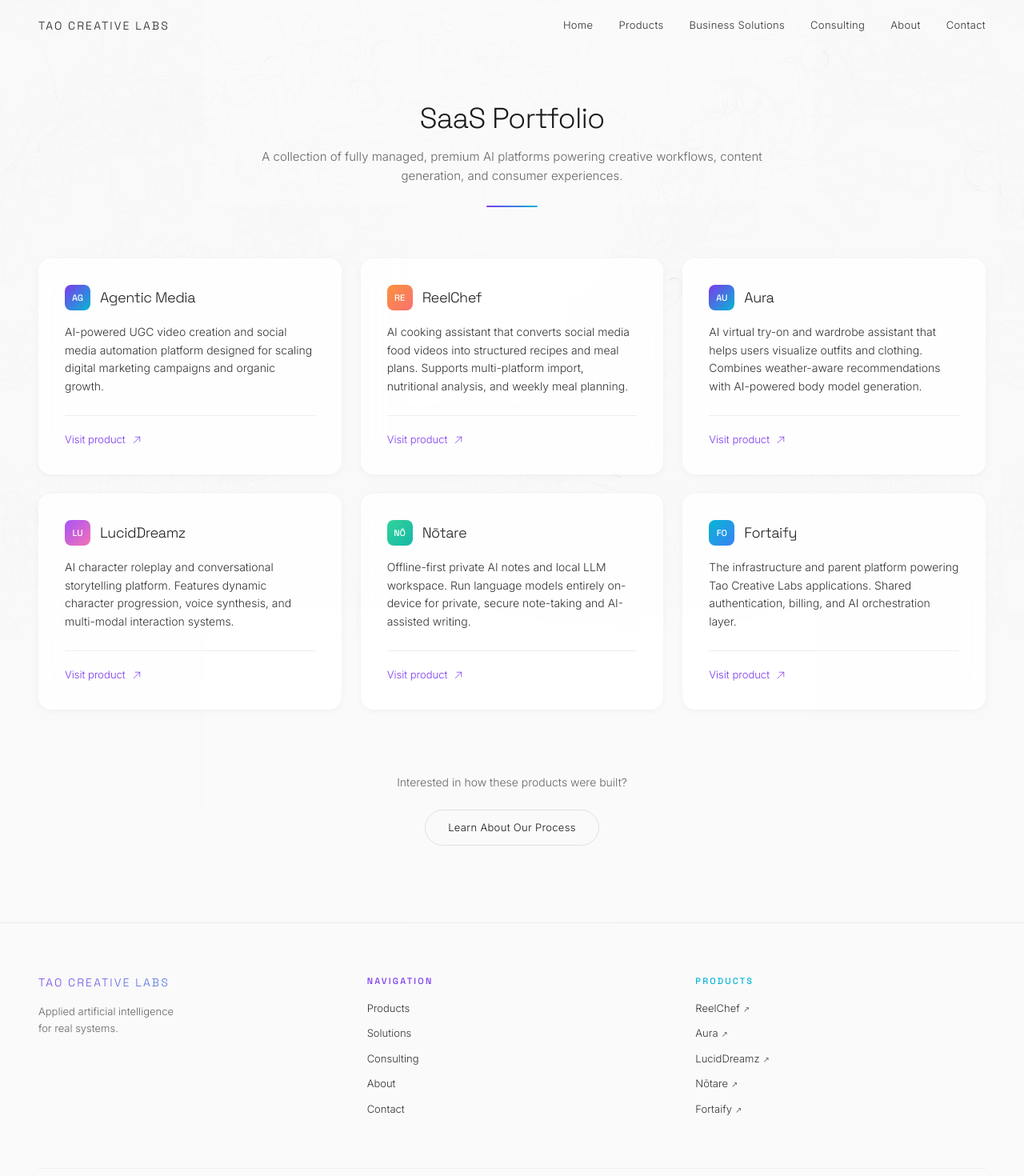
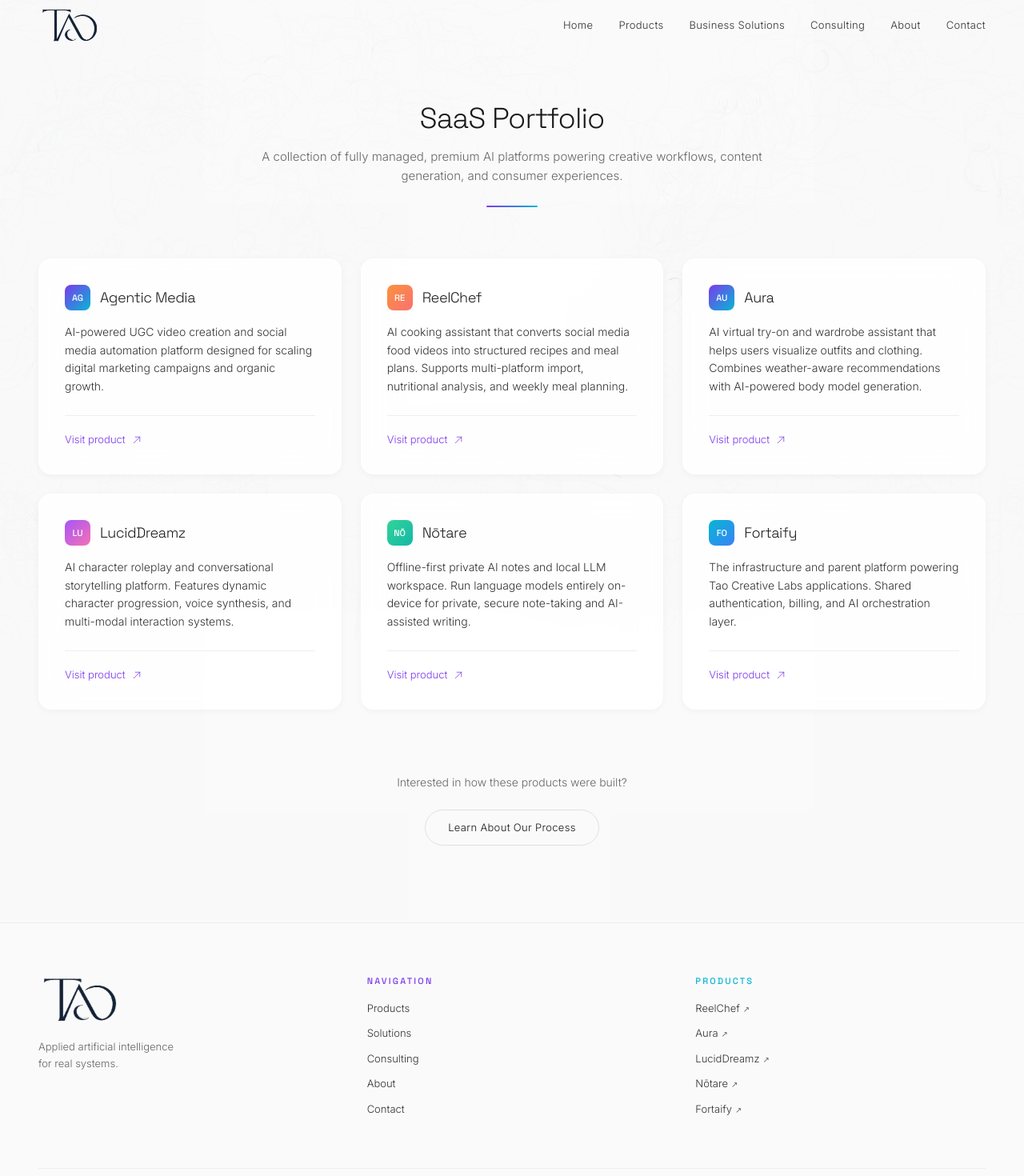
Before and after one commit to blasian01/TaoCreativeLabs, a Next.js app: page /products in a window 1280 px wide. Shown: the top 1470 px of the page at 80% size. Built offline with nearby package versions, Linux system fonts and the light colour scheme.

Commit message:
Add new site logo

```diff
--- a/src/app/layout.tsx
+++ b/src/app/layout.tsx
@@ -79,7 +79,7 @@ const jsonLd = [
         "@type": "Organization",
         name: "Tao Creative Labs LLC",
         url: "https://taocreativelabs.com",
-        logo: "https://taocreativelabs.com/logo.svg",
+        logo: "https://taocreativelabs.com/logo.png",
         description:
             "Applied artificial intelligence company and venture studio building consumer AI applications and business automation systems.",
         sameAs: [],
@@ -211,7 +211,7 @@ export default function RootLayout({
     return (
         <html lang="en" className={`${inter.variable} ${spaceGrotesk.variable}`}>
             <head>
-                <link rel="icon" href="/favicon.svg" type="image/svg+xml" />
+                <link rel="icon" href="/favicon.png" type="image/png" />
                 <script
                     type="application/ld+json"
                     dangerouslySetInnerHTML={{ __html: JSON.stringify(jsonLd) }}
--- a/src/components/ui/Footer.tsx
+++ b/src/components/ui/Footer.tsx
@@ -1,4 +1,5 @@
 import Link from "next/link";
+import { Logo } from "@/components/ui/Logo";
 
 const footerLinks = [
     { href: "/products", label: "Products" },
@@ -23,9 +24,7 @@ export function Footer() {
                 <div className="grid grid-cols-1 gap-12 md:grid-cols-3">
                     {/* Brand */}
                     <div>
-                        <p className="font-grotesk text-sm font-light tracking-[0.15em] gradient-text">
-                            TAO CREATIVE LABS
-                        </p>
+                        <Logo className="h-16 w-auto" />
                         <p className="mt-4 text-[13px] font-light leading-relaxed text-ink-muted">
                             Applied artificial intelligence
                             <br />
--- /dev/null
+++ b/src/components/ui/Logo.tsx
@@ -0,0 +1,19 @@
+import Image from "next/image";
+
+type LogoProps = {
+    className?: string;
+    priority?: boolean;
+};
+
+export function Logo({ className = "h-10 w-auto", priority = false }: LogoProps) {
+    return (
+        <Image
+            src="/logo.png"
+            alt="Tao Creative Labs"
+            width={605}
+            height={365}
+            priority={priority}
+            className={className}
+        />
+    );
+}
--- a/src/components/ui/Navbar.tsx
+++ b/src/components/ui/Navbar.tsx
@@ -3,6 +3,7 @@
 import { useState, useEffect } from "react";
 import Link from "next/link";
 import { motion, AnimatePresence } from "framer-motion";
+import { Logo } from "@/components/ui/Logo";
 
 const navLinks = [
     { href: "/", label: "Home" },
@@ -39,9 +40,10 @@ export function Navbar() {
                         {/* Logo */}
                         <Link
                             href="/"
-                            className="font-grotesk text-sm font-light tracking-[0.15em] text-ink transition-opacity hover:opacity-60"
+                            aria-label="Tao Creative Labs home"
+                            className="inline-flex items-center transition-opacity hover:opacity-70"
                         >
-                            TAO CREATIVE LABS
+                            <Logo className="h-12 w-auto" priority />
                         </Link>
 
                         {/* Desktop nav */}
```
Also changed, not shown: public/favicon.png (added), public/logo.png (added).
